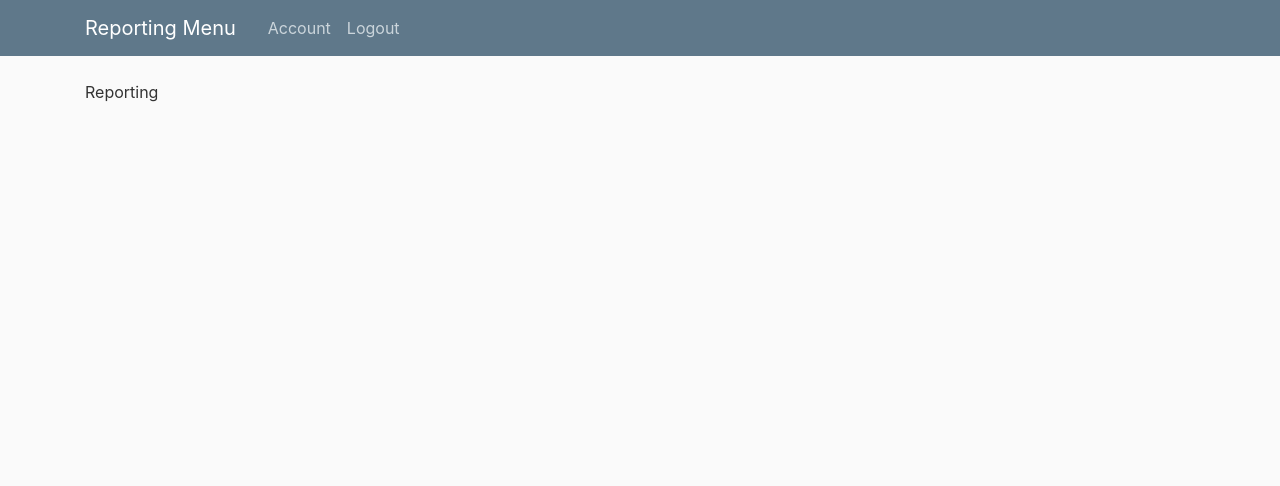
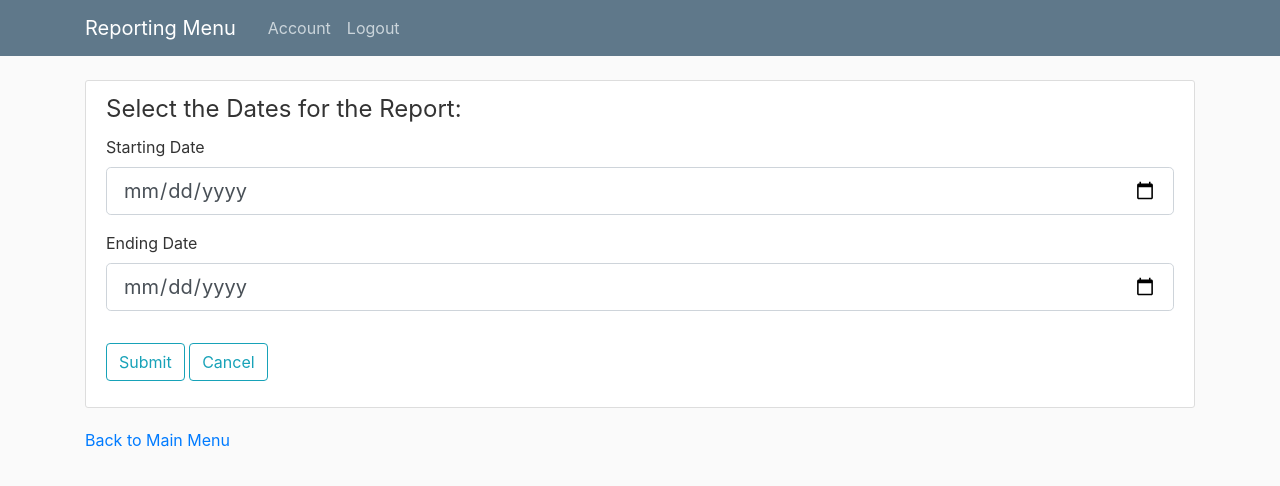
Before and after one commit to JSellers0/PythonTimeClock_Flask_WebApp, a Flask app: page /webtime/report in a window 1280 px wide. Shown: the top 486 px of the page. Run offline with Flask 2, Linux system fonts and the light colour scheme; the visitor is signed in with stand-in values (Sample User, id 1); some libraries are stand-ins or nearby versions.

Commit message:
get reporting working

```diff
--- a/templates/report.html
+++ b/templates/report.html
@@ -5,5 +5,28 @@
 {% block page_name %}Reporting Menu{% endblock %}
 
 {% block body %}
-Reporting
+
+<div class="content-section">
+    <form method="POST" action="">
+        {{ form.hidden_tag() }}
+        <fieldset class="form-group">
+            <legend>Select the Dates for the Report:</legend>
+            <div class="form-group">
+                {{ form.range_begin.label(class="form-control-label") }}
+                {{ form.range_begin(class="form-control form-control-lg") }}
+            </div>
+            <div class="form-group">
+                {{ form.range_end.label(class="form-control-label") }}
+                {{ form.range_end(class="form-control form-control-lg") }}
+            </div>
+        </fieldset>
+        <div class="form-group">
+            {{ form.submit(class="btn btn-outline-info") }}
+            <a class="btn btn-outline-info" href={{ url_for( "adjust" ) }} id="cancel">Cancel</a>
+        </div>
+    </form>
+</div>
+<p>
+    <a href={{ url_for( "webtime" ) }}>Back to Main Menu</a>
+</p>
 {% endblock %}
```
Also changed, not shown: templates/report_result.html (added, +40 -0 lines).
